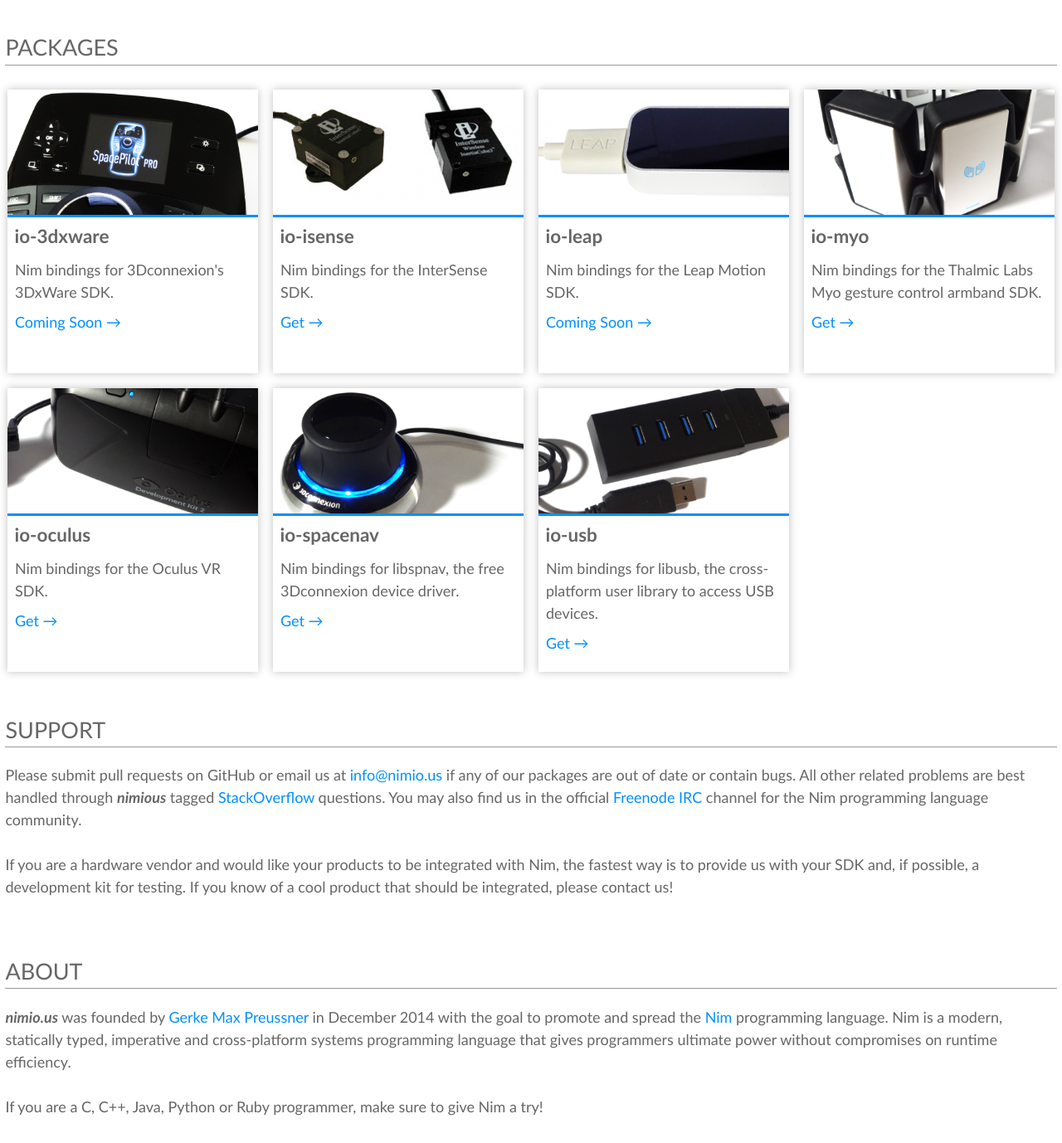
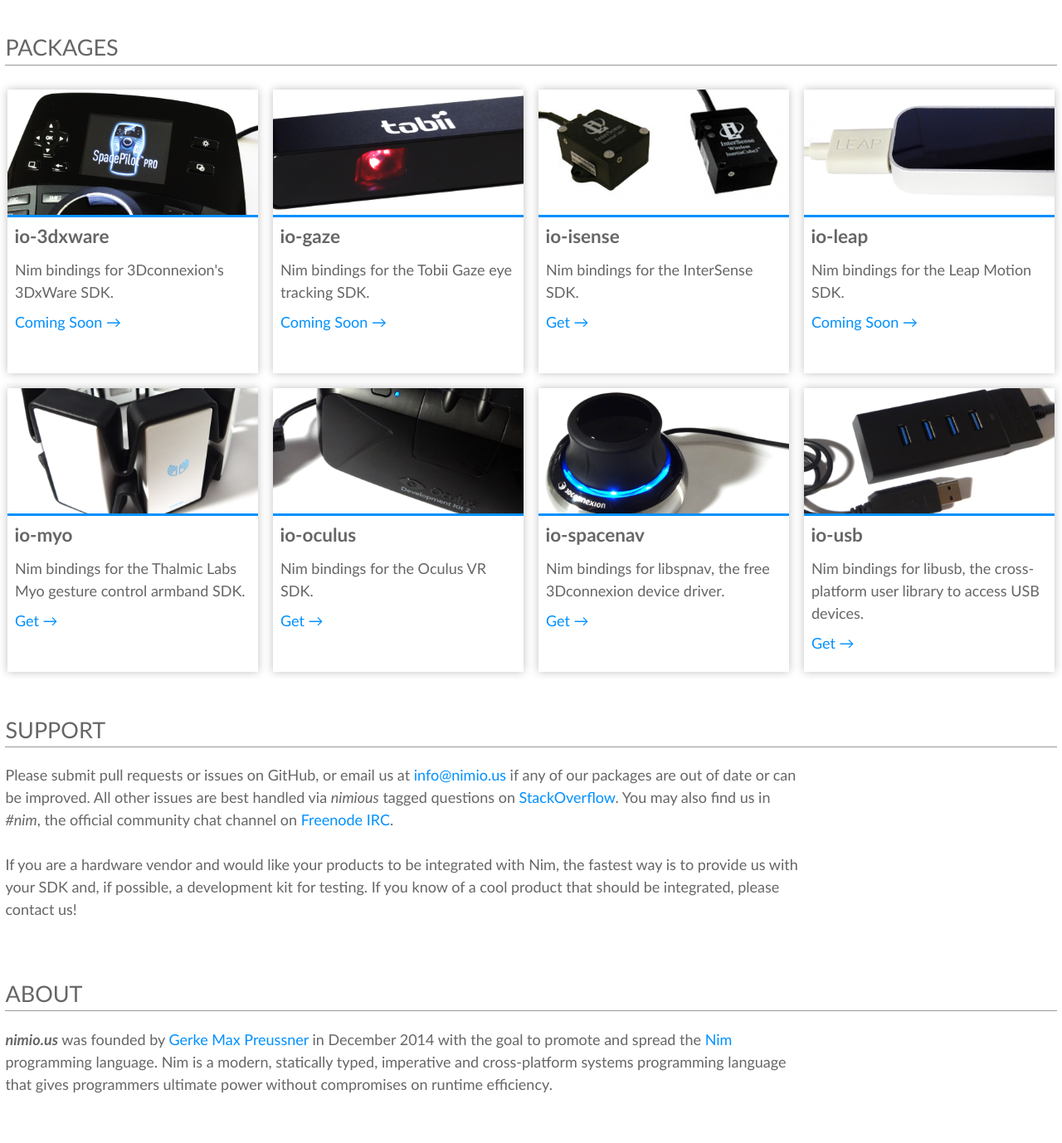
Before and after one commit to nimious/nimious.github.io, a plain HTML site: page index.html in a window 1280 px wide. Shown: the part 91-1469 px from the top of the page at 83% size. Drawn offline with Linux system fonts and the light colour scheme.

Commit message:
Added io-gaze; better text flow; CSS optimizations.

```diff
--- a/index.html
+++ b/index.html
@@ -17,10 +17,10 @@
       <h2>Extravagant I/O packages for the Nim programming language.</h2>
     </header>
 
-    <section>
+    <section class="packages">
       <h1>Packages</h1>
 
-      <div class="tile">
+      <div>
         <div>
           <a href="https://github.com/nimious/io-3dxware" title="io-3dxware on GitHub"><img src="images/io-3dxware.png" /></a>
           <div>
@@ -31,7 +31,18 @@
         </div>
       </div>
 
-      <div class="tile">
+      <div>
+        <div>
+          <a href="https://github.com/nimious/io-gaze" title="io-gaze on GitHub"><img src="images/io-gaze.png" /></a>
+          <div>
+            <h1>io-gaze</h1>
+            <p>Nim bindings for the Tobii Gaze eye tracking SDK.</p>
+            <p><a href="https://github.com/nimious/io-gaze" title="io-gaze on GitHub">Coming Soon &rarr;</a></p>
+          </div>
+        </div>
+      </div>
+
+      <div>
         <div>
           <a href="https://github.com/nimious/io-isense" title="io-isense on GitHub"><img src="images/io-isense.png" /></a>
           <div>
@@ -42,7 +53,7 @@
         </div>
       </div>
 
-      <div class="tile">
+      <div>
         <div>
           <a href="https://github.com/nimious/io-leap" title="io-leap on GitHub"><img src="images/io-leap.png" /></a>
           <div>
@@ -53,7 +64,7 @@
         </div>
       </div>
 
-      <div class="tile">
+      <div>
         <div>
           <a href="https://github.com/nimious/io-myo" title="io-myo on GitHub"><img src="images/io-myo.png" /></a>
           <div>
@@ -64,7 +75,7 @@
         </div>
       </div>
 
-      <div class="tile">
+      <div>
         <div>
           <a href="https://github.com/nimious/io-oculus" title="io-oculus on GitHub"><img src="images/io-oculus.png" /></a>
           <div>
@@ -75,7 +86,7 @@
         </div>
       </div>
 
-      <div class="tile">
+      <div>
         <div>
           <a href="https://github.com/nimious/io-spacenav" title="io-spacenav on GitHub"><img src="images/io-spacenav.png" /></a>
           <div>
@@ -86,7 +97,7 @@
         </div>
       </div>
 
-      <div class="tile">
+      <div>
         <div>
           <a href="https://github.com/nimious/io-usb" title="io-usb on GitHub"><img src="images/io-usb.png" /></a>
           <div>
@@ -98,14 +109,13 @@
       </div>
     </section>
 
-    <section>
+    <section class="text">
       <h1>Support</h1>
       <p>
-        Please submit pull requests on GitHub or email us at <a href="mailto:info@nimio.us">info@nimio.us</a> if any of our
-        packages are out of date or contain bugs. All other related problems are best handled through <em>nimious</em> tagged
-        <a href="http://stackoverflow.com/questions/tagged/nimious">StackOverflow</a> questions. You may also find us in the
-        official <a href="http://webchat.freenode.net/?channels=nimlang">Freenode IRC</a> channel for the Nim programming
-        language community.
+        Please submit pull requests or issues on GitHub, or email us at <a href="mailto:info@nimio.us">info@nimio.us</a> if
+        any of our packages are out of date or can be improved. All other issues are best handled via
+        <em>nimious</em> tagged questions on <a href="http://stackoverflow.com/questions/tagged/nimious">StackOverflow</a>.
+        You may also find us in <em>#nim</em>, the official community chat channel on <a href="http://webchat.freenode.net/?channels=nim">Freenode IRC</a>.
       </p>
       <p>
         If you are a hardware vendor and would like your products to be integrated with Nim, the fastest way is to provide
@@ -114,17 +124,14 @@
       </p>
     </section>
 
-    <section>
+    <section class="text">
       <h1>About</h1>
       <p>
-        <em>nimio.us</em> was founded by
+        <strong>nimio.us</strong> was founded by
         <a href="https://www.linkedin.com/in/jerkyheadcrash" title="Gerke Max Preussner on LinkedIn">Gerke Max Preussner</a>
         in December 2014 with the goal to promote and spread the <a href="http://nim-lang.org" title="Nim Homepage">Nim</a>
         programming language. Nim is a modern, statically typed, imperative and cross-platform systems programming language
         that gives programmers ultimate power without compromises on runtime efficiency.
-      </p>
-      <p>
-        If you are a C, C++, Java, Python or Ruby programmer, make sure to give Nim a try!
       </p>
     </section>
 
--- a/stylesheets/stylesheet.css
+++ b/stylesheets/stylesheet.css
@@ -33,28 +33,30 @@
 @media only screen and (min-width: 0px) {
   body { font-size: 12px; /*background-color: green;*/ }
   footer { text-align: center; }
-  div.tile { width: 100%; }
+  section.packages > div { width: 100%; }
 }
 
 @media only screen and (min-width: 320px) {
   body { font-size: 13px; /*background-color: yellow;*/ }
-  div.tile { width: 50%; }
+  section.packages > div { width: 50%; }
 }
 
 @media only screen and (min-width: 640px) {
   body { font-size: 14px; /*background-color: orange;*/ }
   #copyright { float: left;  }
   #githubpages { float: right; }
-  div.tile { width: 33.3333%; }
+  section.packages > div { width: 33.3333%; }
 }
 
 @media only screen and (min-width: 800px) {
   body { font-size: 15px; }
+  section.text p { max-width: 66.6666%; }
 }
 
 @media only screen and (min-width: 960px) {
   body { font-size: 16px; /*background-color: red;*/ }
-  div.tile { width: 25%; }
+  section.packages > div { width: 25%; }
+  section.text p { max-width: 75%; }
 }
 
 @media only screen and (min-width: 1024px) {
@@ -96,7 +98,6 @@
 
 em {
   font-style: italic;
-  font-weight: bold;
 }
 
 footer, header, section {
@@ -141,44 +142,13 @@
   padding-bottom: 1.5em;
 }
 
-div.tile {
-  display: block;
-  float: left;
-  max-width: 320px;
-  padding: 0.5em 0;
-}
-
-div.tile > div {
-  box-shadow: 0 0 10px rgba(0,0,0,.25);
-  height: 19em;
-  margin: 0 0.5em;
-}
-
-div.tile img {
-  border-bottom: 0.2em solid #0090ff;
-  display: block;
-  width: 100%;
-}
-
-div.tile img:hover {
-  border-color: #ff9a00;
-}
-
-div.tile div {
-  background-color: #fff;
-}
-
-div.tile h1 {
-  font-size: 1.25em;
+strong {
+  font-style: italic;
   font-weight: bold;
-  padding: 0.25em 0.375em;
-}
-
-div.tile p {
-  padding: 0.25em 0.5em;
 }
 
 
+/* Header */
 #forkme_banner {
   background: url('../images/blacktocat.png') #0090ff no-repeat 95% 50%;
   border-bottom-left-radius: 2px;
@@ -195,3 +165,39 @@
 #forkme_banner:hover {
   background-color: #ff9a00;
 }
+
+
+/* Packages section */
+section.packages > div {
+  display: block;
+  float: left;
+  max-width: 320px;
+  padding: 0.5em 0;
+}
+
+section.packages > div > div {
+  background-color: #fff;
+  box-shadow: 0 0 10px rgba(0,0,0,.25);
+  height: 19em;
+  margin: 0 0.5em;
+}
+
+section.packages > div h1 {
+  font-size: 1.25em;
+  font-weight: bold;
+  padding: 0.25em 0.375em;
+}
+
+section.packages img {
+  border-bottom: 0.2em solid #0090ff;
+  display: block;
+  width: 100%;
+}
+
+section.packages img:hover {
+  border-color: #ff9a00;
+}
+
+section.packages p {
+  padding: 0.25em 0.5em;
+}
```
Also changed, not shown: images/io-gaze.png (added).
